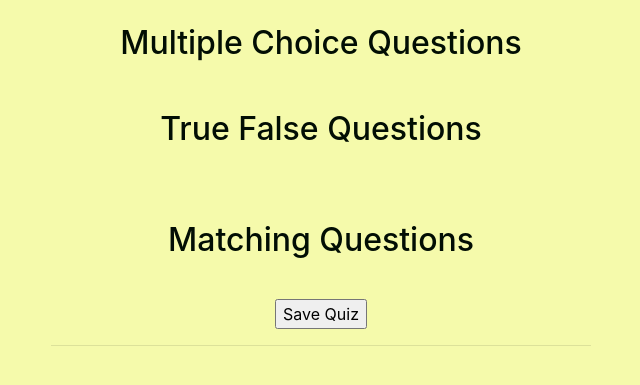
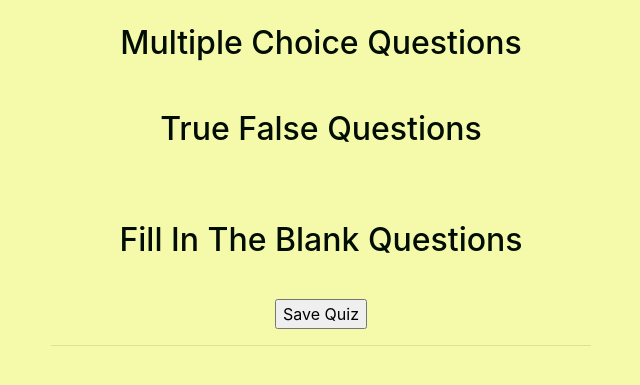
Before and after one commit to imotyashok/quiz-system-phase2, a Flask app: template quiz_app/templates/createquiz.html in a window 1280 px wide. Shown: the part 56-441 px from the top of the page, without its empty margins (319-959 px from the left). Run offline with Flask 2, Linux system fonts and the light colour scheme; the template is opened without the code that fills it: values that come from a table or form of the project are taken from there, others are empty; some libraries are stand-ins or nearby versions.

Commit message:
changed matching questions to fill in the blank

```diff
--- a/quiz_app/forms.py
+++ b/quiz_app/forms.py
@@ -9,7 +9,7 @@ class QuestionTypesForm(FlaskForm):
 
     true_false = IntegerField("True False:")
 
-    matching = IntegerField("Matching:")
+    fill_in_blank = IntegerField("Matching:")
 
     submit = SubmitField("Submit")
 
@@ -18,28 +18,29 @@ class MultipleChoiceForm(FlaskForm):
     # TO-DO (maybe): allow user to dynamically select how many choices they want rather than hard-code 4 choices
 
     question = StringField("Enter your question here:")
-    c1 = StringField("Enter Choice 1 value:")
-    c2 = StringField("Enter Choice 2 value:")
-    c3 = StringField("Enter Choice 3 value:")
-    c4 = StringField("Enter Choice 4 value:")
-   # answer = SelectField('Correct answer:', choices=[c1,c2,c3,c4])
+    c1 = StringField("Option A:")
+    c2 = StringField("Option B:")
+    c3 = StringField("Option C:")
+    c4 = StringField("Option D:")
+    answer = SelectField('Correct answer:', choices=[("a", "A"),("b","B"),("c","C"),("d","D")])
    # ... figure out how to make a dropdown for this part
-    answer = StringField("Correct answer:")
+    # answer = StringField("Correct answer:")
 
 class TrueFalseForm(FlaskForm):
     # TO-DO: implement creation of true false questions
     question = StringField("Enter your question here:")
     answer = SelectField("Correct answer:", choices=[("t","True"), ("f","False")])
 
-class MatchingForm(FlaskForm):
+class FillInBlankForm(FlaskForm):
     # TO-DO: implement creation of matching questions
-    pass
+    question = StringField("Enter your question here:")
+    answer = StringField("Enter the correct answer:")
 
 class QuizBuilderForm(FlaskForm):
     # Puts all the question types forms together
 
     mc = FormField(MultipleChoiceForm)
     tf = FormField(TrueFalseForm)
-    match = FormField(MatchingForm)
+    fib = FormField(FillInBlankForm)
 
     submit = SubmitField("Save Quiz")
--- a/quiz_app/routes.py
+++ b/quiz_app/routes.py
@@ -46,7 +46,7 @@ def createquiz(result):
     # Getting the number of each question that the user wanted
     mc_num = int(result['multiple_choice'])
     tf_num = int(result['true_false'])
-    match_num = int(result['matching'])
+    fib_num = int(result['fill_in_blank'])
 
     form = QuizBuilderForm()
         # TO-DO: figure out what needs to be done once the final form gets submitted
@@ -59,4 +59,4 @@ def createquiz(result):
     #           ex. To access the "question" field of the MultipleChoiceForm, you'd do 'form.mc.question'
 
     return render_template('createquiz.html', title='Create Quiz Results', form=form,
-                            mc_num=mc_num, tf_num=tf_num, match_num=match_num)
+                            mc_num=mc_num, tf_num=tf_num, fib_num=fib_num)
--- a/quiz_app/templates/createquiz.html
+++ b/quiz_app/templates/createquiz.html
@@ -52,10 +52,21 @@
                     {% endfor %}
                 </div>
                 <br>
-                <h2 class="text-center">Matching Questions</h2>
+                <h2 class="text-center">Fill In The Blank Questions</h2>
                     <!-- TO-DO: Fill this out using similar format to previous questions -->
                 <div class="form-group">
+                        {% for q in range(fib_num) %}
 
+                        <h4> Question {{ q+1 }} </h4>
+
+                        {{ form.fib.question.label(class="form-control-label") }}
+                        {{ form.fib.question(class="form-control form-control-lg") }}
+                        <br>
+                        {{ form.fib.answer.label(class="form-control-label") }}
+                        {{ form.fib.answer(class="form-control form-control-lg") }}
+
+                        <hr>
+                    {% endfor %}
 
                 </div>
                 <br>
--- a/quiz_app/templates/questiontypes.html
+++ b/quiz_app/templates/questiontypes.html
@@ -18,8 +18,8 @@
 				{{ form.true_false(size=30) }}
 			</p>
 			<p class="text-center">
-				{{ form.matching.label }} <br>
-				{{ form.matching(size=30) }}
+				{{ form.fill_in_blank.label }} <br>
+				{{ form.fill_in_blank(size=30) }}
 			</p>
 			<p class="text-center" > {{ form.submit() }} </p>
 		</form>
```
